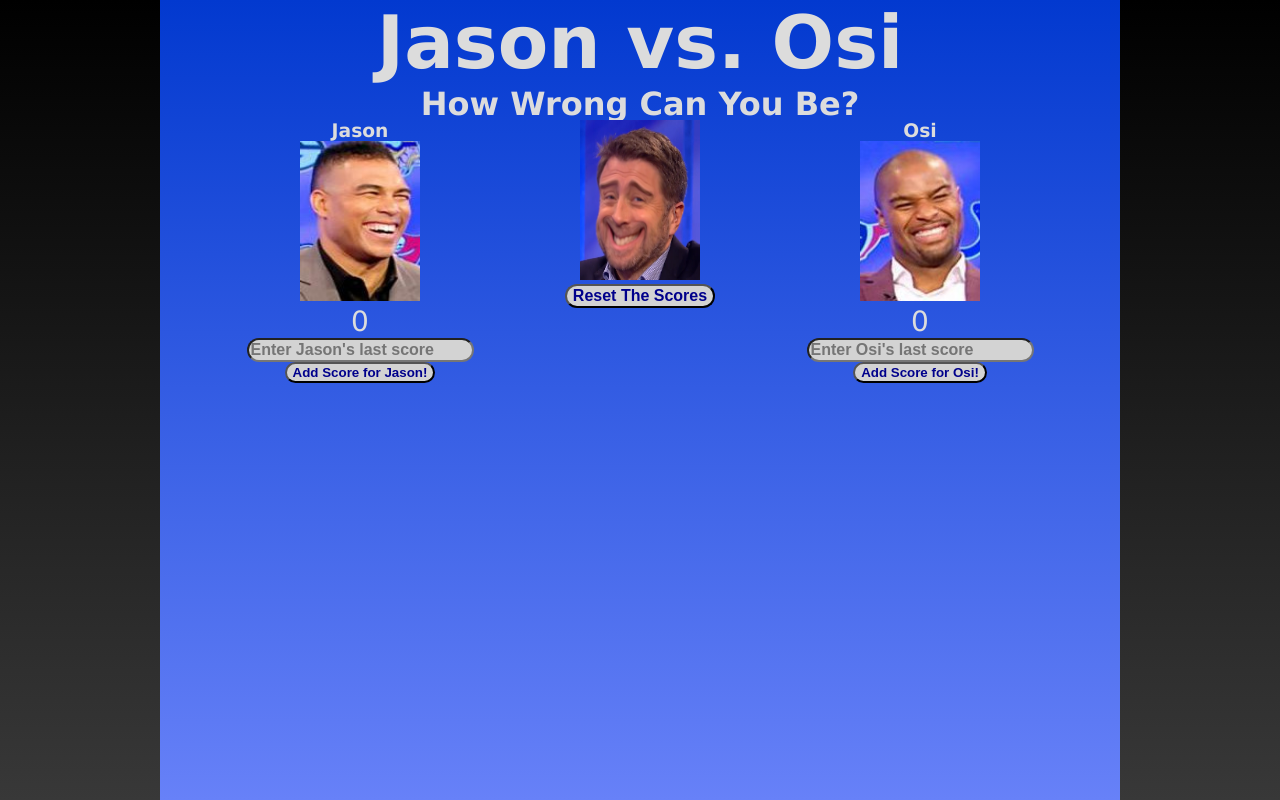
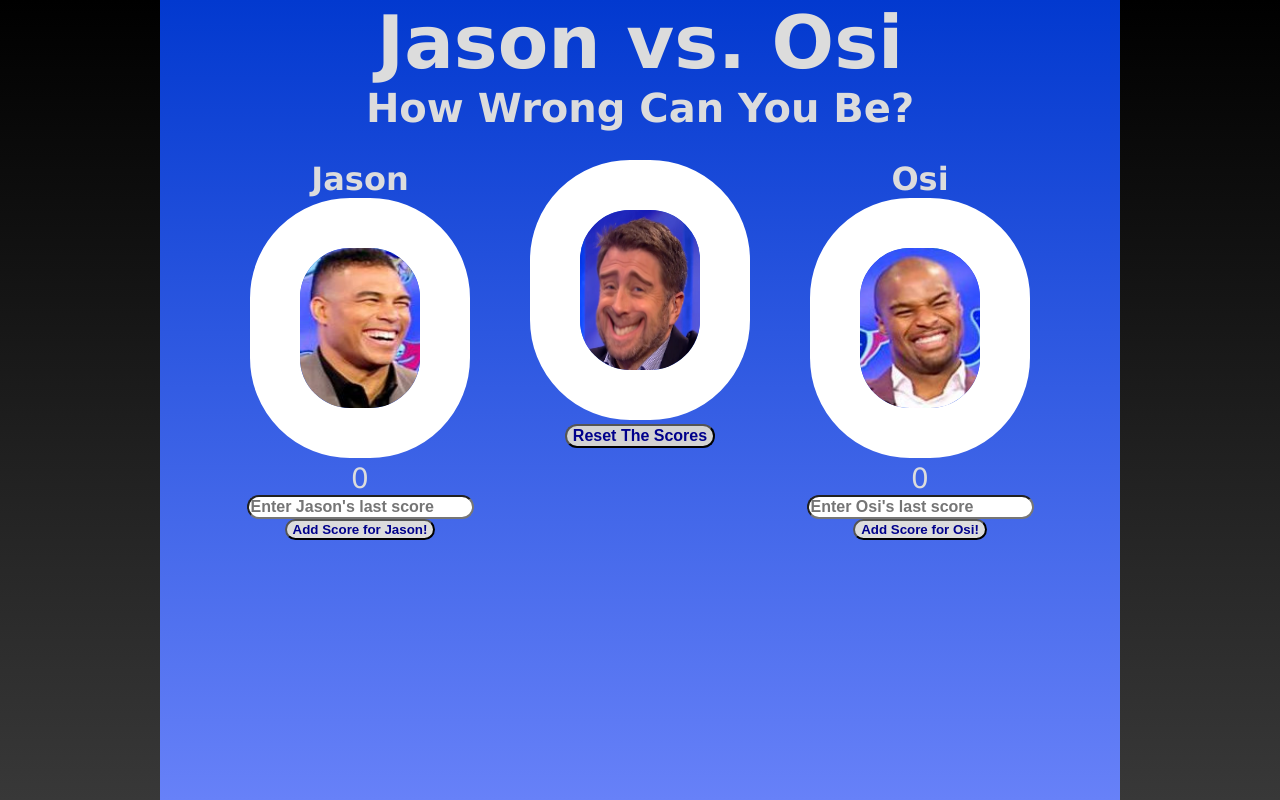
Before and after one commit to AdamRaz/nfl-show-app, a plain HTML site: page index.html in a window 1280 px wide. Drawn offline with nearby package versions, Linux system fonts and the light colour scheme.

Commit message:
update border styles around character heads

```diff
--- a/css/styles.css
+++ b/css/styles.css
@@ -22,7 +22,7 @@ body {
 }
 
 header {
-    height: 15%;
+    height: 20%;
     margin: 0 auto;
 }
 
@@ -31,8 +31,12 @@ h1 {
 }
 
 h2 {
+    font-size: 2.5rem;
+
+}
+
+h3 {
     font-size: 2rem;
-
 }
 
 .grid-container {
@@ -41,9 +45,9 @@ h2 {
     grid-template-rows: 3fr 1fr 1fr 1fr 1fr;
     /* height: 80vh; */
     /* height: 1000px; */
-    /* max-height: 1200px; */
+    height: 80vh;
     margin: 0 auto;
-
+    /* overflow: hidden; */
 
 
 }
@@ -101,11 +105,13 @@ p {
 .profile-img {
     height: 160px;
     width: 120px;
+    border: 50px solid white;
+    border-radius: 100px;
 }
 
 .score-input {
     border-radius: 12px;
-    background-color: lightgrey;
+    background-color: white;
     color: darkblue;
     font-weight: bold;
     /* height: 48px; */
@@ -115,7 +121,7 @@ p {
 
 .score-button {
     border-radius: 12px;
-    background-color: lightgrey;
+    background-color: gainsboro;
     color: darkblue;
     font-weight: bold;
 }
```
